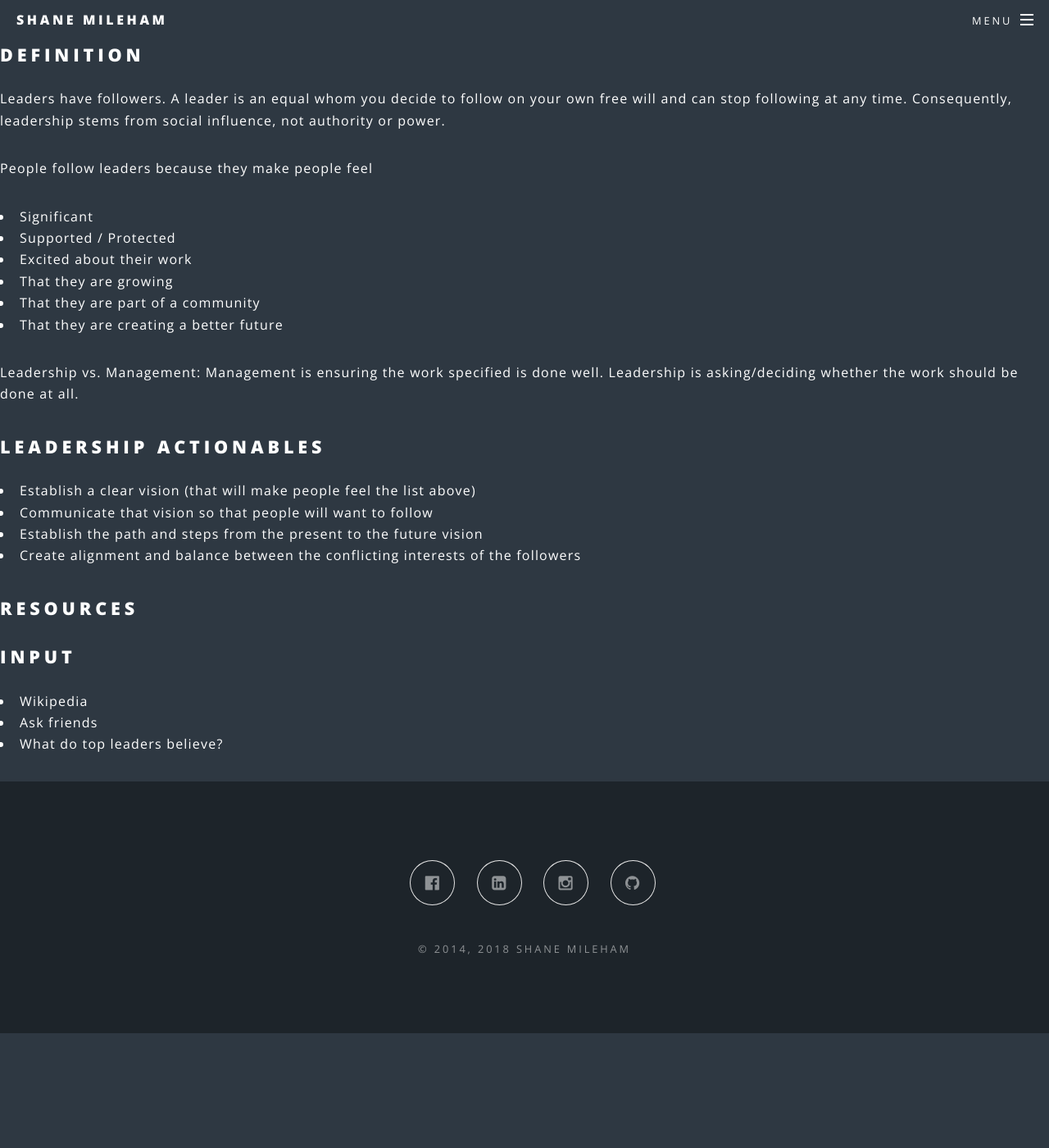
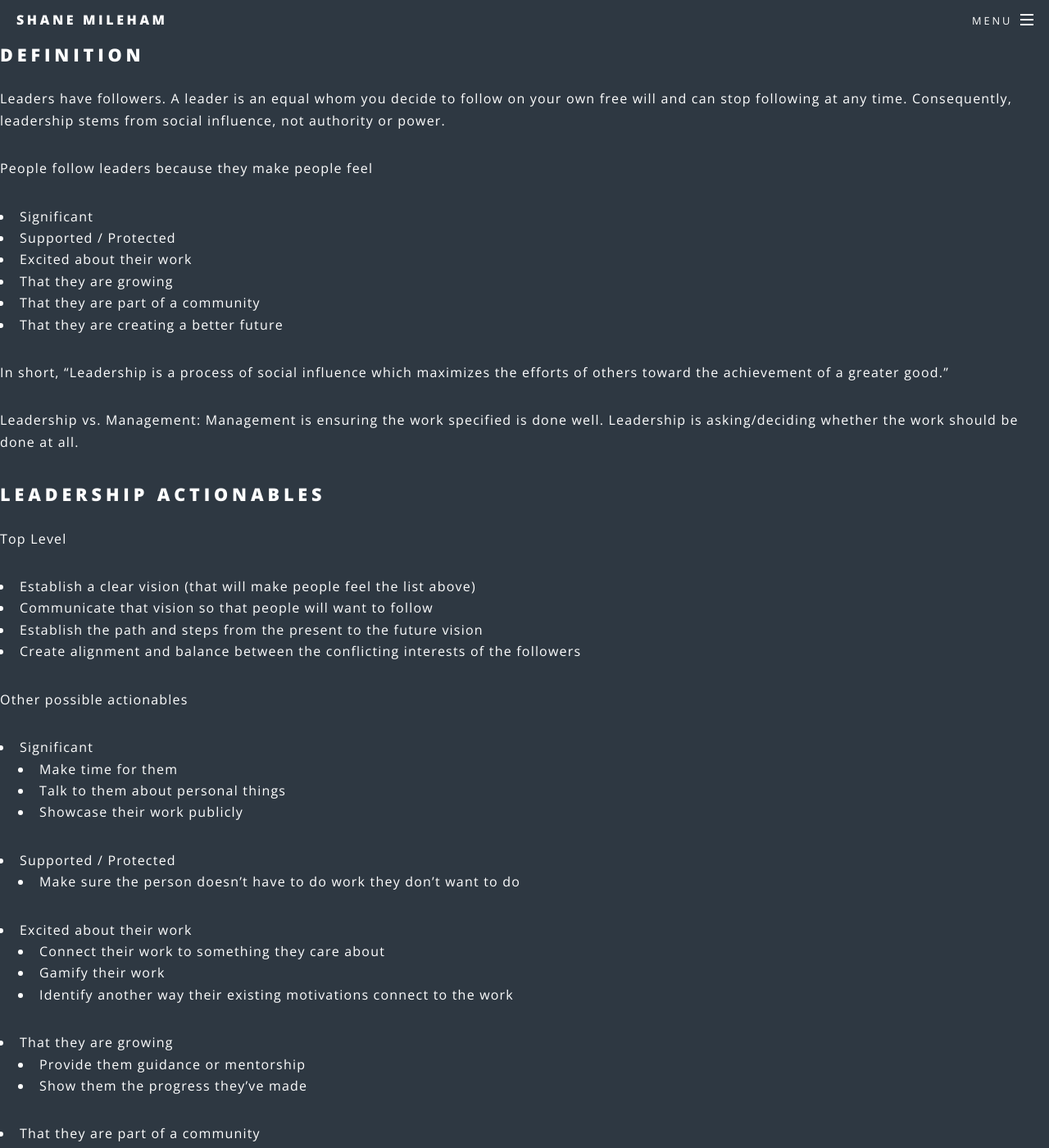
Before and after one commit to shanemileham/shanemileham.github.io, a Jekyll site: the page built from _kb/business/leadership.md, in a window 1280 px wide and 1400 px high. Shown: the whole window at 82% size. Built offline with Jekyll 4.4.1, drawn with Linux system fonts in a browser that asks for light colours; comment, search, counter and statistics services are not loaded; some of the changed text lies outside the part shown.

Commit message:
Update leadership.md

```diff
--- a/_kb/business/leadership.md
+++ b/_kb/business/leadership.md
@@ -13,16 +13,38 @@ People follow leaders because they make people feel
 - That they are part of a community
 - That they are creating a better future
 
+In short, "Leadership is a process of social influence which maximizes the efforts of others toward the achievement of a greater good."
+
 Leadership vs. Management:
 Management is ensuring the work specified is done well. Leadership is asking/deciding whether the work should be done at all.
 
 
 ## Leadership actionables
+Top Level
 - Establish a clear vision (that will make people feel the list above)
 - Communicate that vision so that people will want to follow
 - Establish the path and steps from the present to the future vision
 - Create alignment and balance between the conflicting interests of the followers
 
+Other possible actionables
+- Significant
+  - Make time for them
+  - Talk to them about personal things
+  - Showcase their work publicly
+- Supported / Protected
+  - Make sure the person doesn't have to do work they don't want to do
+- Excited about their work
+  - Connect their work to something they care about
+  - Gamify their work
+  - Identify another way their existing motivations connect to the work
+- That they are growing
+  - Provide them guidance or mentorship
+  - Show them the progress they've made
+- That they are part of a community
+  - Create a system in which they can go to people for questions/help
+- That they are creating a better future
+  - Connect their work to the vision
+  - Show them how their work is positively affecting people
 
 ## Resources
 
@@ -30,3 +52,4 @@ Management is ensuring the work specified is done well. Leadership is asking/dec
 - Wikipedia
 - Ask friends
 - What do top leaders believe?
+- http://wiki.c2.com/?WhatIsLeadership
```
